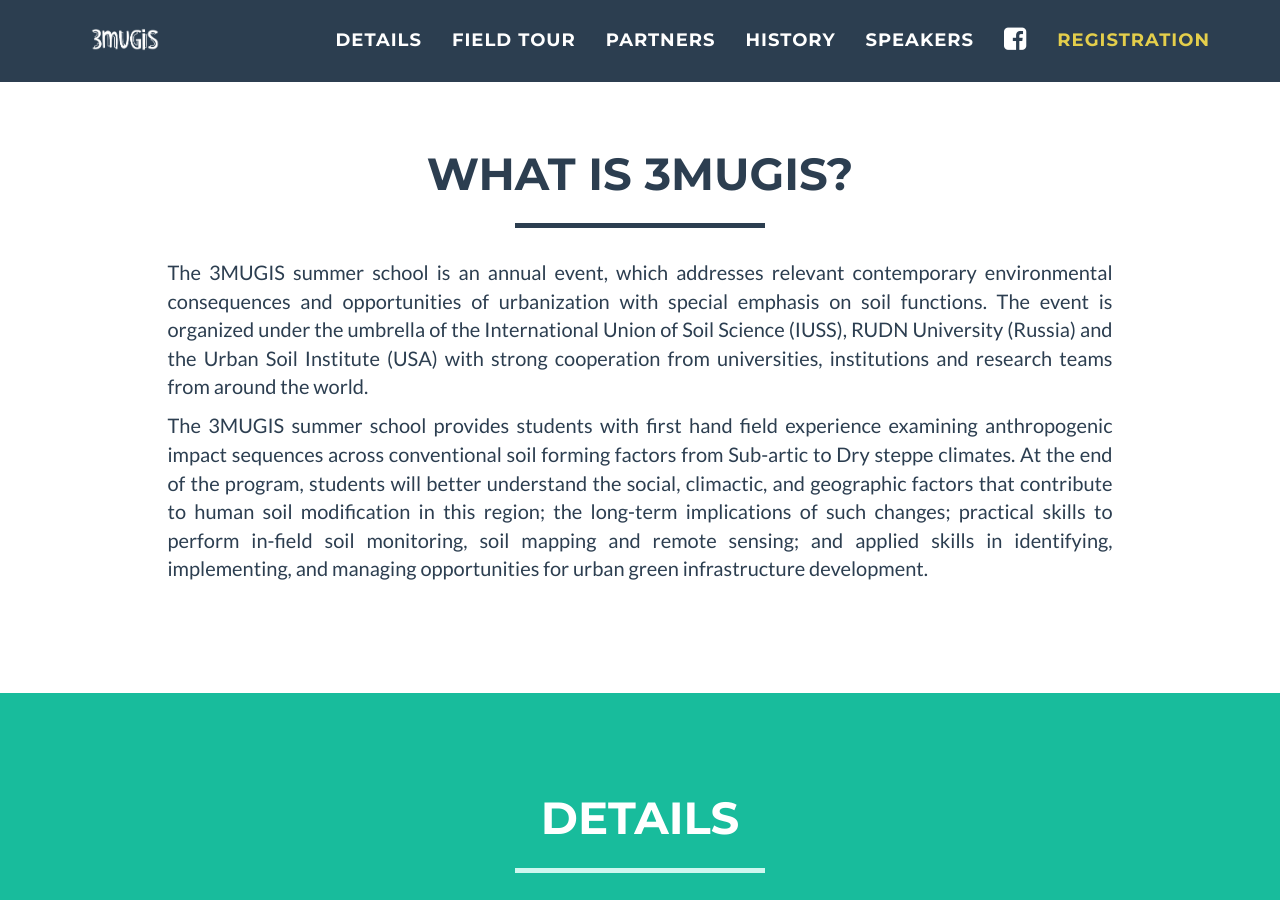
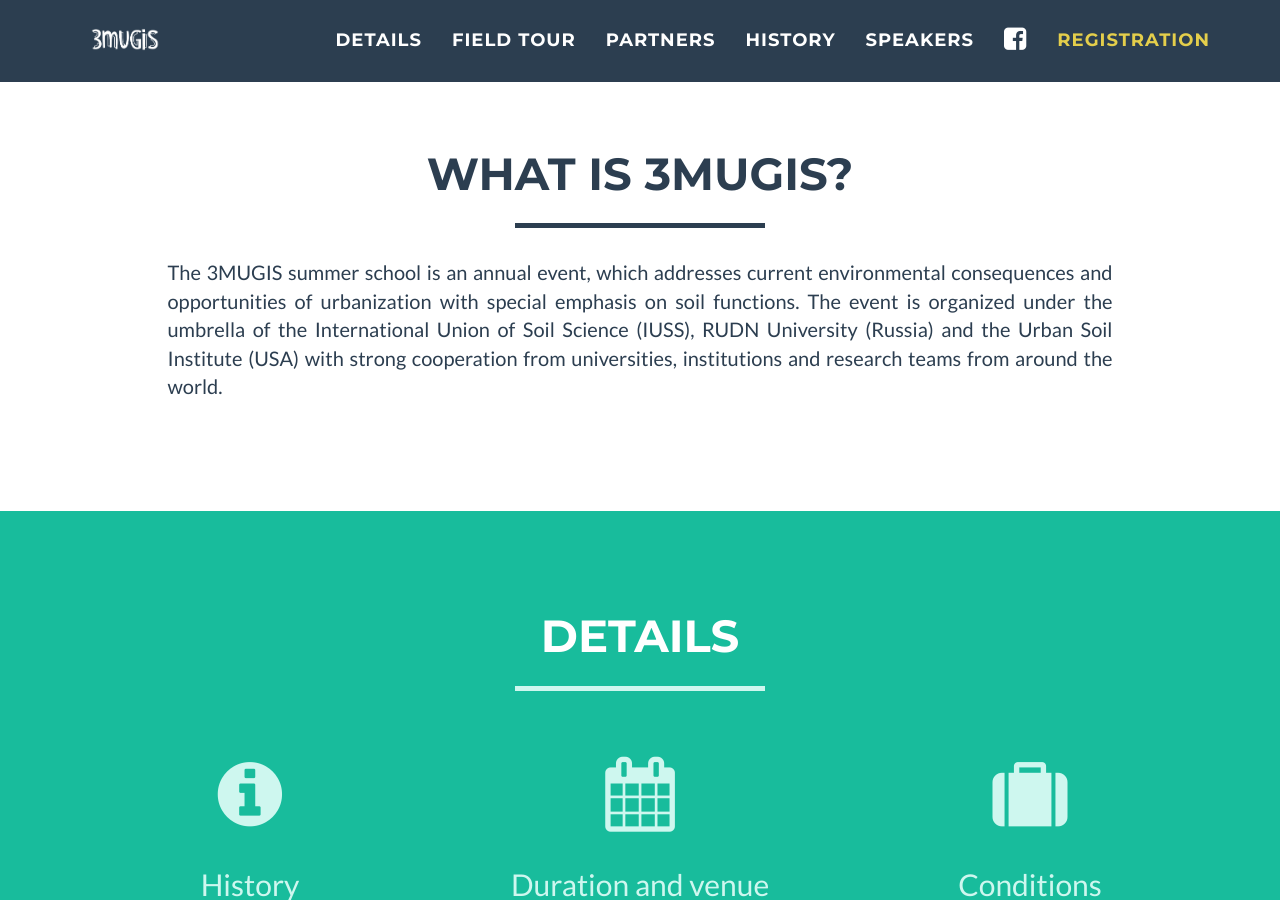
Before and after one commit to erasmus-rudn/erasmus-rudn.github.io, a Jekyll site: the page built from index.md, in a window 1280 px wide and 900 px high, scrolled down 886 px. Built offline with Jekyll 4.4.1, drawn with Linux system fonts in a browser that asks for light colours; some of the changed lines change nothing that is shown.

Commit message:
Update Intro.html

```diff
--- a/_includes/Intro.html
+++ b/_includes/Intro.html
@@ -8,12 +8,15 @@
             </div>
             <div class="row">
                 <div class="col-lg-offset-1 col-lg-10 text-justify">
-                    <p>The 3MUGIS summer school is an annual event, which addresses relevant contemporary environmental consequences and opportunities of urbanization with special emphasis on
+                    <p>The 3MUGIS summer school is an annual event, which addresses current environmental consequences and opportunities of urbanization with special emphasis on
+                        soil functions. The event is organized under the umbrella of the International Union of Soil Science (IUSS), RUDN University (Russia) and the Urban Soil Institute (USA)
+                        with strong cooperation from universities, institutions and research teams from around the world.</p>
+                    <!--<p>The 3MUGIS summer school is an annual event, which addresses relevant contemporary environmental consequences and opportunities of urbanization with special emphasis on
 soil functions. The event is organized under the umbrella of the International Union of Soil Science (IUSS), RUDN University (Russia) and the Urban Soil Institute (USA) with strong
 cooperation from universities, institutions and research teams from around the world.</p>
                     <p>The 3MUGIS summer school provides students with first hand field experience examining anthropogenic impact sequences across conventional soil forming factors from Sub-artic to
 Dry steppe climates. At the end of the program, students will better understand the social, climactic, and geographic factors that contribute to human soil modification in this region;
-the long-term implications of such changes; practical skills to perform in-field soil monitoring, soil mapping and remote sensing; and applied skills in identifying, implementing, and managing opportunities for urban green infrastructure development.</p>
+the long-term implications of such changes; practical skills to perform in-field soil monitoring, soil mapping and remote sensing; and applied skills in identifying, implementing, and managing opportunities for urban green infrastructure development.</p>-->
                 </div>
             </div>
         </div>
```
